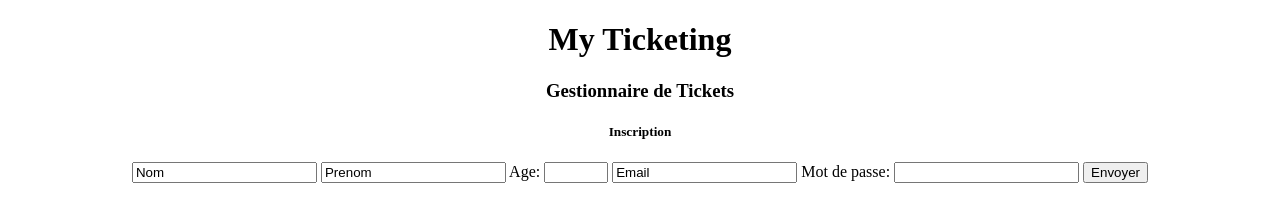
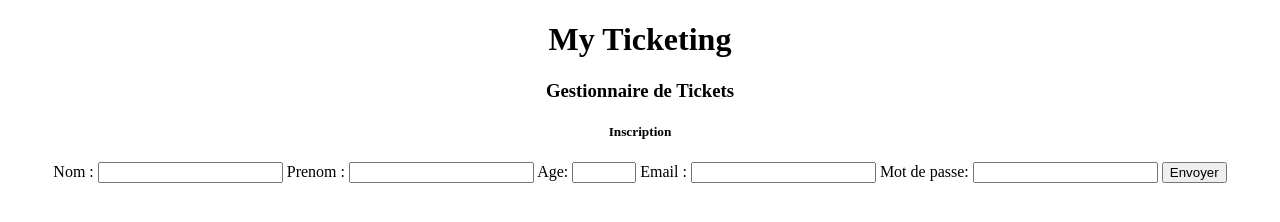
Before and after one commit to LaurieClu/projet-ticketing, a plain HTML site: page index.html in a window 1280 px wide. Drawn offline with Linux system fonts and the light colour scheme.

Commit message:
add inputs

```diff
--- a/index.html
+++ b/index.html
@@ -13,14 +13,15 @@
 
             <form action="http://localhost/index" method="GET">
                 <form>
-                <input type="text" name="nom" value=Nom>
-
-                <input type="text" name="prenom" value=Prenom>
+                    <label for=Nom>Nom :</label>
+                <input type="text" name="nom" id=Nom>
+                <label for=Prenom>Prenom :</label>
+                <input type="text" name="prenom" id=Prenom>
 
                 <label for="age">Age:</label>
                 <input type="number" name="Age" min="0" max="130">
-
-                <input type="text" name="email" value=Email>
+                <label for=Email>Email :</label>
+                <input type="text" name="email" id=Email>
 
                 <label for="user-passeword">Mot de passe:</label>
                 <input type="password" id="user-password" name="user-password">
```
